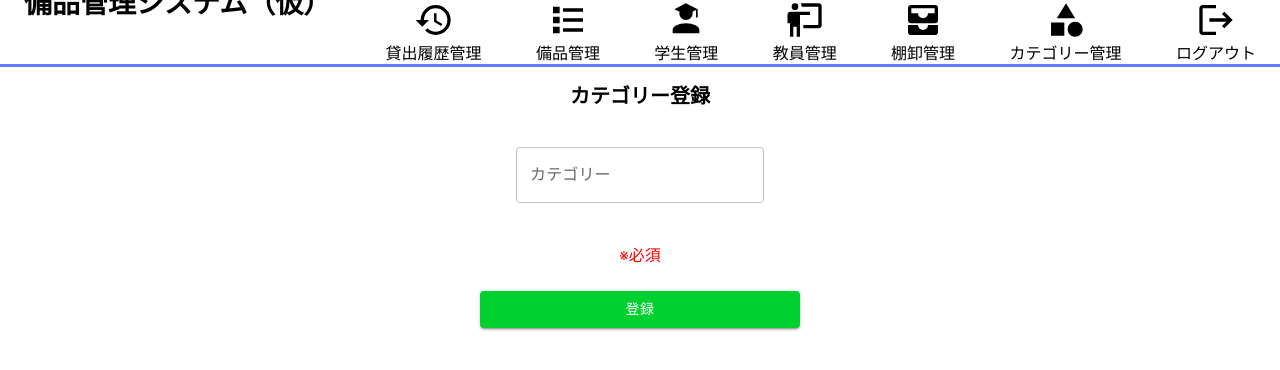
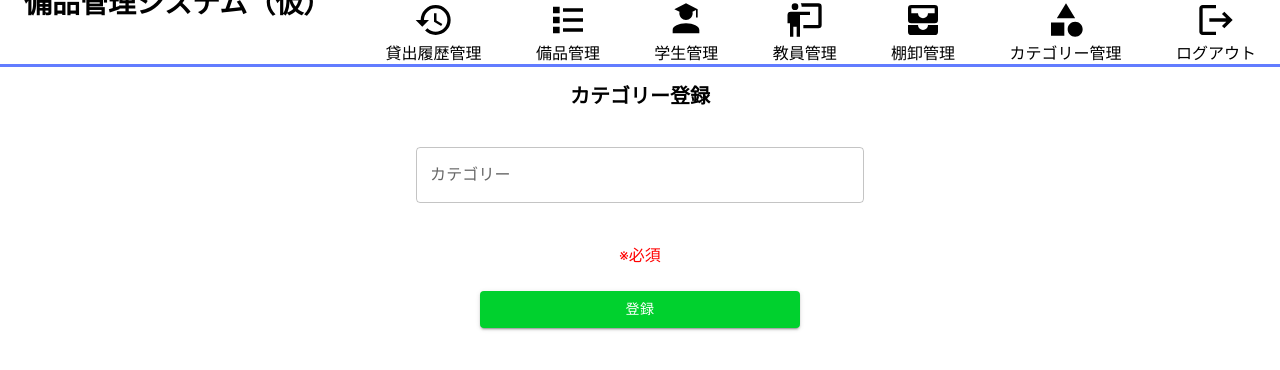
Before and after one commit to takumiTakahata/equipment_management_system, a React (Create React App) app in the folder app/: page /category_register in a window 1280 px wide. Shown: the top 370 px of the page. Built offline with nearby package versions, Linux system fonts and the light colour scheme.

Commit message:
入力欄のcss

```diff
--- a/app/src/components/category_register.css
+++ b/app/src/components/category_register.css
@@ -13,3 +13,6 @@
 #category_register .error_message {
   color: red;
 }
+#category_register .category_input_text {
+  width: 35%;
+}
```
